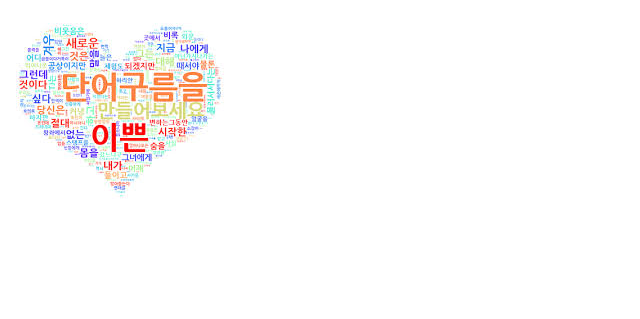
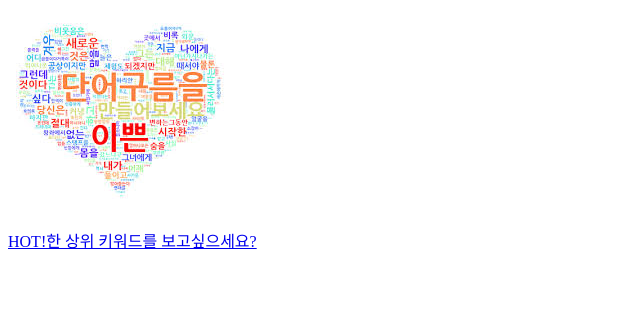
Before and after one commit to HotIssue4You/backend, a Django app: page / in a window 1280 px wide. Shown: the part 120-439 px from the top of the page, without its empty margins (0-640 px from the left). Run offline with Django 4.2, Linux system fonts and the light colour scheme; data that the repository does not hold is empty.

Commit message:
Feat: readd keyword_link

```diff
--- a/mainpage/templates/index.html
+++ b/mainpage/templates/index.html
@@ -22,5 +22,6 @@
         <br>
         <img src="{% static 'images/wordcloudSample.png' %}" />
         <br>
+        <a href="https://search.naver.com/search.naver?where=news&ie=utf8&sm=nws_hty&query=%EB%89%B4%EC%8A%A4">HOT!한 상위 키워드를 보고싶으세요?</a>
     </body>
 </html>
```
